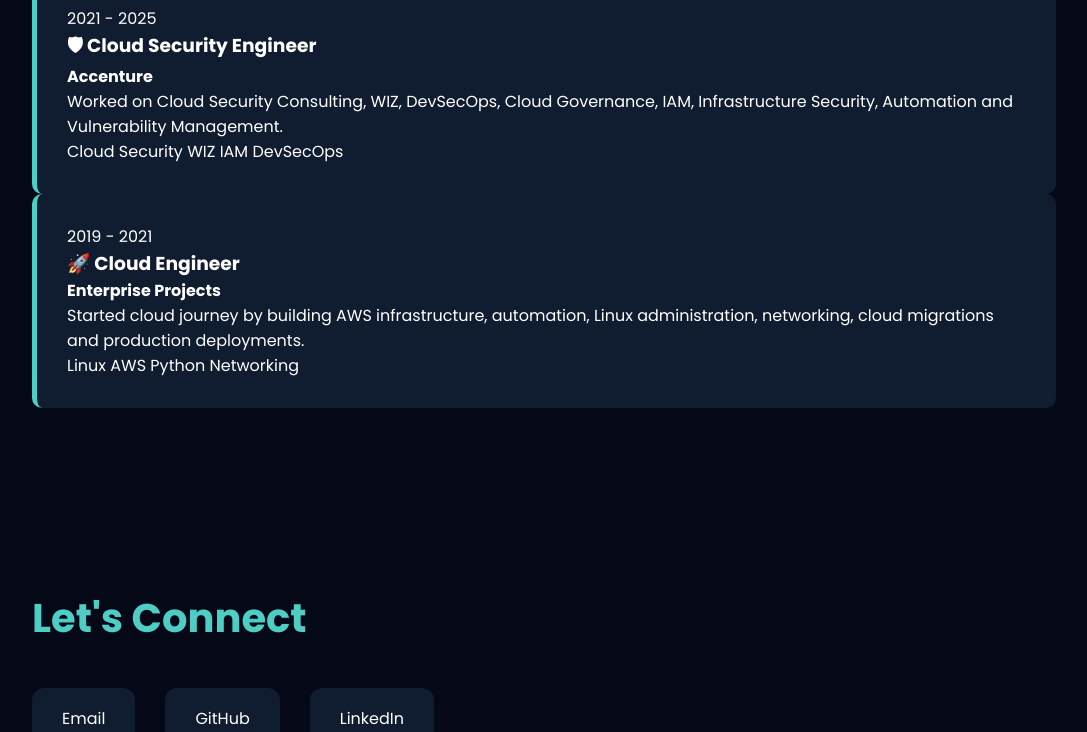
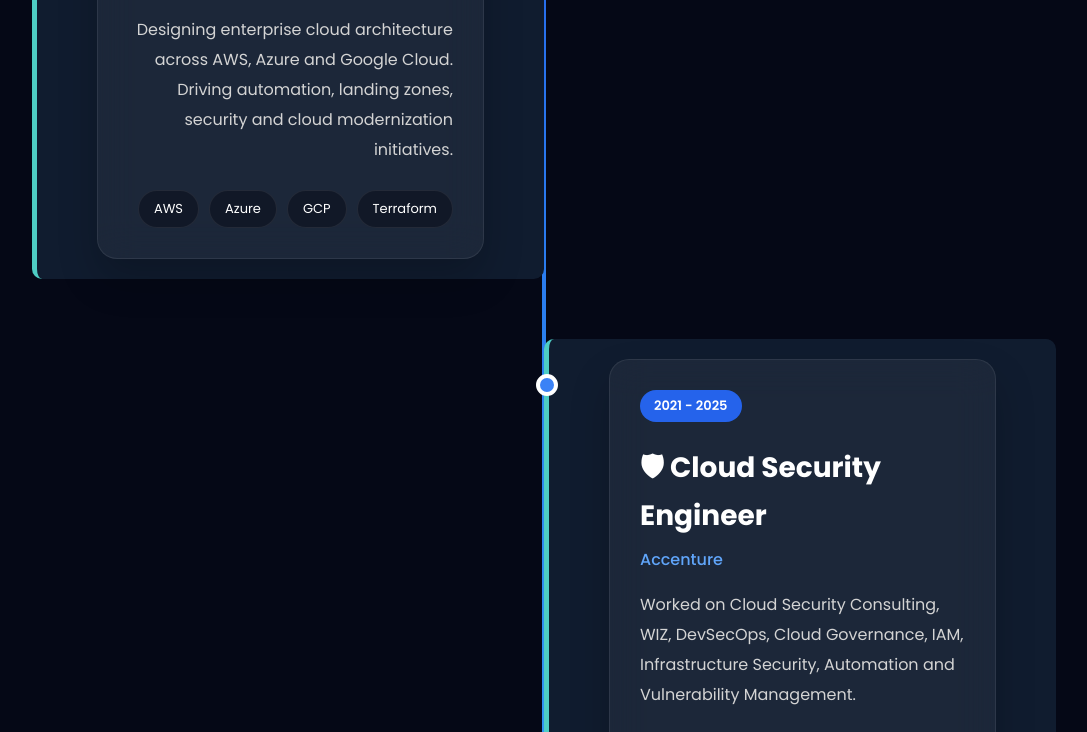
Before and after one commit to shaiktanweer5/tanweerahmed.in, a plain HTML site: page index.html in a window 1280 px wide. Shown: the part 3060-3792 px from the top of the page, without its empty margins (96-1183 px from the left). Drawn offline with Linux system fonts and the light colour scheme; animation ran at ten frames a second.

Commit message:
Add timeline styles to style.css

```diff
--- a/style.css
+++ b/style.css
@@ -997,3 +997,240 @@
 color:#d7d7d7;
 
 }
+/*==============================
+TIMELINE
+==============================*/
+
+.timeline{
+
+position:relative;
+
+max-width:1100px;
+
+margin:80px auto;
+
+padding:40px 0;
+
+}
+
+.timeline-line{
+
+position:absolute;
+
+left:50%;
+
+top:0;
+
+width:4px;
+
+height:100%;
+
+background:linear-gradient(#2563eb,#38bdf8);
+
+transform:translateX(-50%);
+
+}
+
+.timeline-item{
+
+position:relative;
+
+width:50%;
+
+padding:20px 60px;
+
+box-sizing:border-box;
+
+margin-bottom:60px;
+
+}
+
+.timeline-item.left{
+
+left:0;
+
+text-align:right;
+
+}
+
+.timeline-item.right{
+
+left:50%;
+
+}
+
+.timeline-card{
+
+background:rgba(255,255,255,.05);
+
+backdrop-filter:blur(18px);
+
+padding:30px;
+
+border-radius:20px;
+
+border:1px solid rgba(255,255,255,.08);
+
+transition:.4s;
+
+box-shadow:0 20px 40px rgba(0,0,0,.2);
+
+}
+
+.timeline-card:hover{
+
+transform:translateY(-10px);
+
+box-shadow:0 30px 50px rgba(37,99,235,.25);
+
+}
+
+.timeline-dot{
+
+position:absolute;
+
+width:22px;
+
+height:22px;
+
+background:#3b82f6;
+
+border:4px solid white;
+
+border-radius:50%;
+
+top:35px;
+
+right:-13px;
+
+z-index:2;
+
+}
+
+.timeline-item.right .timeline-dot{
+
+left:-13px;
+
+}
+
+.year{
+
+display:inline-block;
+
+background:#2563eb;
+
+padding:6px 14px;
+
+border-radius:30px;
+
+font-size:13px;
+
+margin-bottom:15px;
+
+font-weight:600;
+
+}
+
+.timeline-card h3{
+
+margin:10px 0;
+
+font-size:28px;
+
+}
+
+.timeline-card h4{
+
+color:#60a5fa;
+
+margin-bottom:18px;
+
+font-weight:500;
+
+}
+
+.timeline-card p{
+
+line-height:30px;
+
+color:#d4d4d4;
+
+}
+
+.tags{
+
+display:flex;
+
+gap:10px;
+
+flex-wrap:wrap;
+
+margin-top:25px;
+
+}
+
+.timeline-item.left .tags{
+
+justify-content:flex-end;
+
+}
+
+.tags span{
+
+padding:8px 15px;
+
+border-radius:30px;
+
+background:#111827;
+
+font-size:13px;
+
+border:1px solid rgba(255,255,255,.08);
+
+transition:.3s;
+
+}
+
+.tags span:hover{
+
+background:#2563eb;
+
+}
+
+@media(max-width:900px){
+
+.timeline-line{
+
+left:25px;
+
+}
+
+.timeline-item{
+
+width:100%;
+
+left:0!important;
+
+padding-left:70px;
+
+padding-right:20px;
+
+text-align:left;
+
+}
+
+.timeline-dot{
+
+left:14px!important;
+
+right:auto;
+
+}
+
+.timeline-item.left .tags{
+
+justify-content:flex-start;
+
+}
+
+}
```
